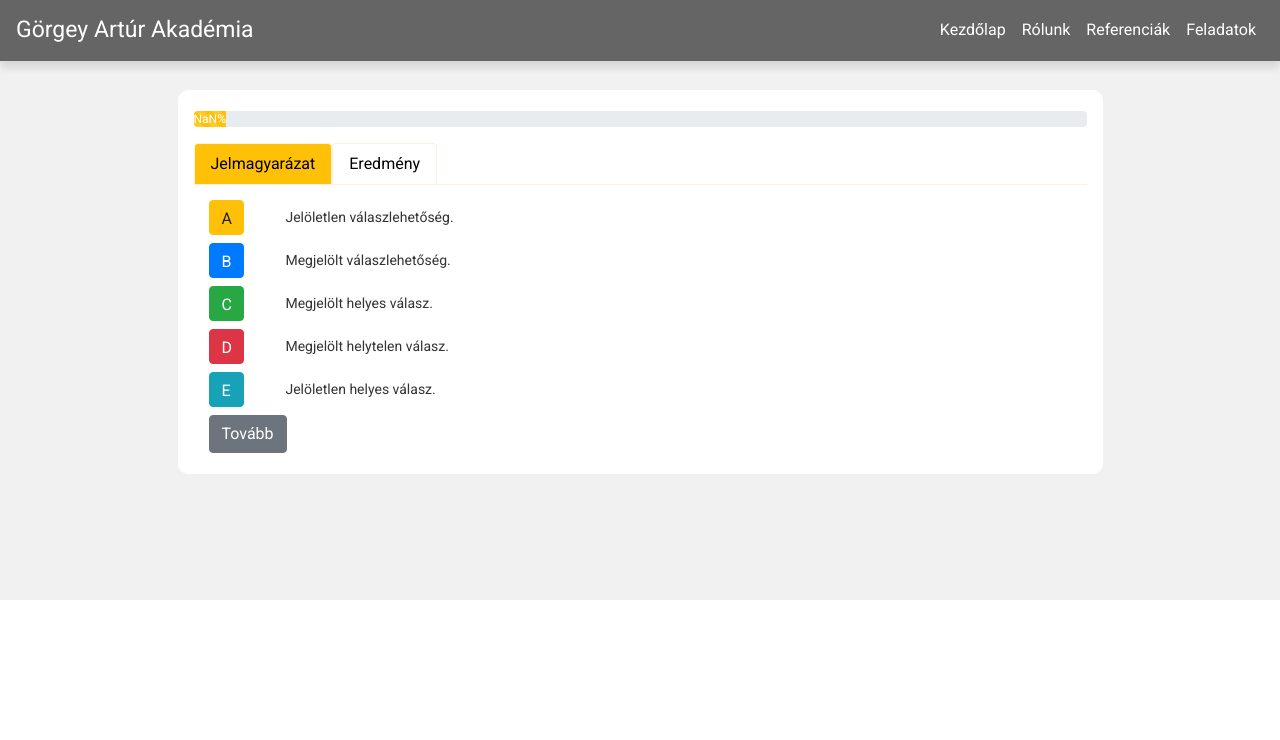
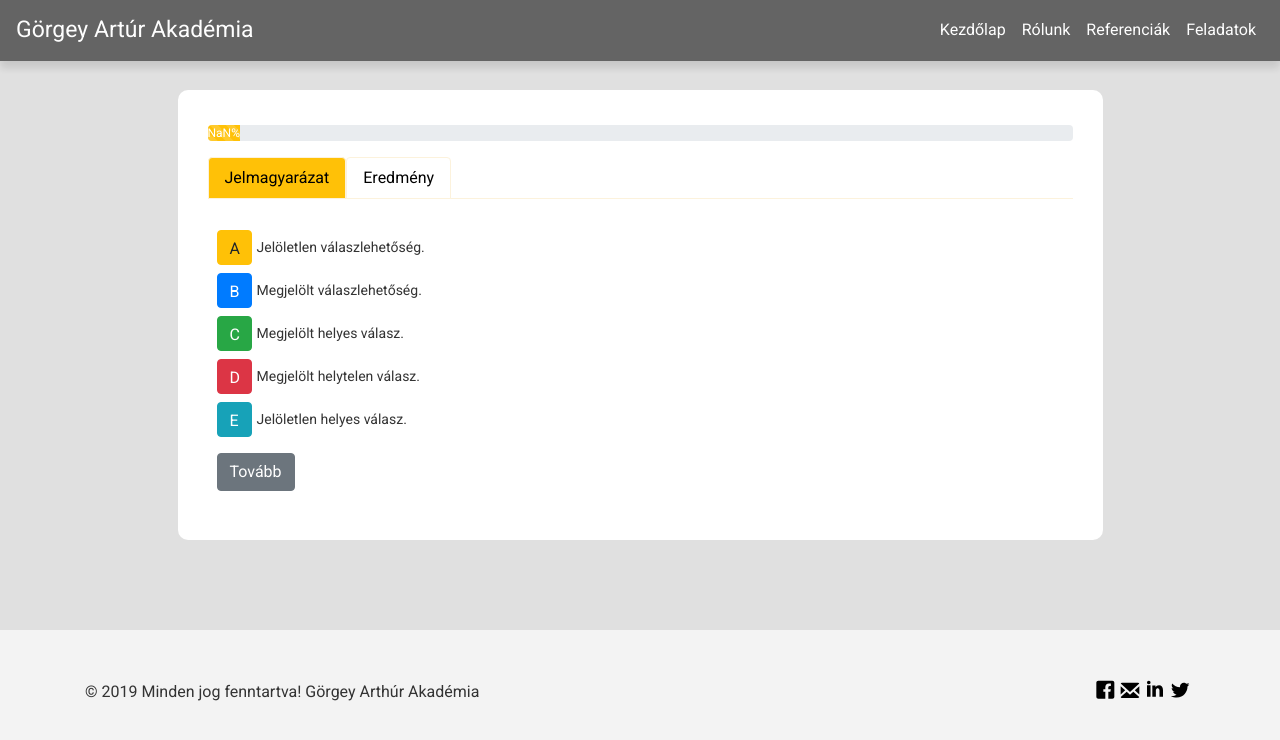
Before and after one commit to SandorNagy/gorgey, a React (Create React App) app: page /1 in a window 1280 px wide. Both pictures are taken after a click on the link "Jelmagyarázat". Shown: the top 740 px of the page. Built offline with nearby package versions, Linux system fonts and the light colour scheme.

Commit message:
design change

```diff
--- a/src/AnswerComplete.js
+++ b/src/AnswerComplete.js
@@ -19,9 +19,7 @@ class AnswerMultiple extends Component {
 
     createMarkForAnswer(index) {
         return (
-            <div className='col-sx-2 v-center'>
-                <Button className='answer-button' color='secondary'>{this.createLabel(index)}</Button>
-            </div>
+            <Button className='answer-button' color='secondary'>{this.createLabel(index)}</Button>
         );
     }
 
@@ -66,13 +64,13 @@ class AnswerMultiple extends Component {
         const inputSetting = this.setInput(answer, validated);
         return (
             <div>
-                <label className='mr-1'>
+                <label className='mr-1 font-14'>
                     {splittedName[0]}
                 </label>
                 <div className='inline-block mr-1'>
                     <input {...inputSetting.disabled} type='text' className={inputSetting.class} value={inputSetting.value} onChange={this.answerInputOnChange} />
                 </div>
-                <label>
+                <label className='font-14'>
                     {splittedName[1]}
                 </label>
             </div>
@@ -82,8 +80,8 @@ class AnswerMultiple extends Component {
     render() {
         return (
             <div className='question-answer row'>
-                {this.createMarkForAnswer(this.props.index)}
-                <div className='col-sx-10 font-14 v-center pl-0'>
+                <div className='v-center'>
+                    {this.createMarkForAnswer(this.props.index)}
                     {this.createInputForAnswer(this.props.answer, this.props.validated)}
                 </div>
             </div>
--- a/src/AnswerMultiple.js
+++ b/src/AnswerMultiple.js
@@ -26,9 +26,8 @@ class AnswerMultiple extends Component {
         }
     }
 
-    setAnswerStat(marked, answer)
-    {
-        if(marked) {
+    setAnswerStat(marked, answer) {
+        if (marked) {
             this.props.handleAnswerStat(
                 answer.valid ? 1 : 0,
                 answer.valid ? 0 : 1
@@ -45,9 +44,7 @@ class AnswerMultiple extends Component {
     createInputForAnswer(answer, index, validated, marked) {
         const buttonClass = setButtonClass(answer.valid, validated, marked);
         return (
-            <div className='col-sx-2 v-center'>
-                <Button className='answer-button' color={buttonClass} onClick={this.handleOnClick}>{this.createLabel(index)}</Button>
-            </div>
+            <Button className='answer-button' color={buttonClass} onClick={this.handleOnClick}>{this.createLabel(index)}</Button>
         );
     }
 
@@ -55,8 +52,10 @@ class AnswerMultiple extends Component {
 
         return (
             <div className='question-answer row'>
-                {this.createInputForAnswer(this.props.answer, this.props.index, this.props.validated, this.state.marked)}
-                <div className='col-sx-10 font-14 v-center pl-0'><span>{this.props.answer.name}</span></div>
+                <div className='v-center'>
+                    {this.createInputForAnswer(this.props.answer, this.props.index, this.props.validated, this.state.marked)}
+                    <span className='font-14'>{this.props.answer.name}</span>
+                </div>
             </div>
         );
     }
--- a/src/App.js
+++ b/src/App.js
@@ -2,6 +2,7 @@ import React, { Component } from 'react';
 import './App.css';
 import Header from './Header';
 import Main from './Main';
+import Footer from './Footer';
 
 class App extends Component {
   constructor(props) {
@@ -25,6 +26,7 @@ class App extends Component {
       <React.Fragment>
         <Header handleScrollLinkClick={this.handleScrollLinkClick} />
         <Main scrollLinkClicked={this.state.scrollLinkClicked} />
+        <Footer />
       </React.Fragment>
     );
   }
--- /dev/null
+++ b/src/Footer.js
@@ -0,0 +1,21 @@
+import React from 'react'
+
+const Footer = () => (
+    <section className="section-footer">
+        <div className="container">
+            <div className='row'>
+                <div className='col-md-6'>
+                    © 2019 Minden jog fenntartva! Görgey Arthúr Akadémia
+                            </div>
+                <div className='col-md-6'>
+                    <img className='svg-icon' src={require('./images/twitter.svg')} width='20' alt="Twitter" />
+                    <img className='svg-icon' src={require('./images/linkedin.svg')} width='20' alt="Linkedin" />
+                    <img className='svg-icon' src={require('./images/mail.svg')} width='20' alt="Mail" />
+                    <img className='svg-icon' src={require('./images/facebook.svg')} width='20' alt="Facebook" />
+                </div>
+            </div>
+        </div>
+    </section>
+)
+
+export default Footer
--- a/src/Home.js
+++ b/src/Home.js
@@ -148,21 +148,6 @@ class Home extends Component {
                         <Topics />
                     </div>
                 </section>
-                <section className="section-footer">
-                    <div className="container">
-                        <div className='row'>
-                            <div className='col-md-6'>
-                                © 2019 Minden jog fenntartva! Görgey Arthúr Akadémia
-                            </div>
-                            <div className='col-md-6'>
-                                <img className='svg-icon' src={require('./images/twitter.svg')} width='20' alt="Twitter" />
-                                <img className='svg-icon' src={require('./images/linkedin.svg')} width='20' alt="Linkedin" />
-                                <img className='svg-icon' src={require('./images/mail.svg')} width='20' alt="Mail" />
-                                <img className='svg-icon' src={require('./images/facebook.svg')} width='20' alt="Facebook" />
-                            </div>
-                        </div>
-                    </div>
-                </section>
             </React.Fragment>
         );
     }
--- a/src/Question.js
+++ b/src/Question.js
@@ -74,11 +74,11 @@ class Question extends Component {
     render() {
         return (
             <div key={this.props.questionId}>
-                <div className='row mb-2'>
-                    <div className='question-name col-md-10'>
+                <div className='row mb-2 v-center'>
+                    <div className='question-name col-sm-10'>
                         {this.props.question.name}
                     </div>
-                    <div className='countdown col-md-2'>
+                    <div className='countdown col-sm-2'>
                         {this.props.clockStart ?
                             <ReactCountdownClock seconds={60}
                                 color={this.state.countDownEnd ? '#dc3545' : '#0069d9'}
@@ -97,8 +97,8 @@ class Question extends Component {
                 </div>
                 {
                     this.state.validated ?
-                        <Button color="secondary" onClick={this.handleTabChange}>Tovább</Button> :
-                        <Button color="secondary" onClick={this.handleValidation}>Ellenőrzés</Button>
+                        <Button color="secondary mt-3" onClick={this.handleTabChange}>Tovább</Button> :
+                        <Button color="secondary mt-3" onClick={this.handleValidation}>Ellenőrzés</Button>
                 }
             </div>
         );
--- a/src/Questions.js
+++ b/src/Questions.js
@@ -96,48 +96,50 @@ class Questions extends Component {
         questions.push(
             <TabPane tabId={'-1'}>
                 <Row>
-                    <Col sm="12" className='question-content'>
-                        <div className='row mb-2'>
-                            <div className='col-sm-1'>
+                    <Col sm="12" className='question-content ml-4'>
+                        <div className='row mb-2 mt-3'>
+                            <div>
                                 <Button className='answer-button' color='warning'>A</Button>
                             </div>
-                            <div className='col-sm-11 font-14 v-center'>
+                            <div className='font-14 v-center'>
                                 Jelöletlen válaszlehetőség.
                             </div>
                         </div>
                         <div className='row mb-2'>
-                            <div className='col-sm-1'>
+                            <div>
                                 <Button className='answer-button' color='primary'>B</Button>
                             </div>
-                            <div className='col-sm-11 font-14 v-center'>
+                            <div className='font-14 v-center'>
                                 Megjelölt válaszlehetőség.
                             </div>
                         </div>
                         <div className='row mb-2'>
-                            <div className='col-sm-1'>
+                            <div>
                                 <Button className='answer-button' color='success'>C</Button>
                             </div>
-                            <div className='col-sm-11 font-14 v-center'>
+                            <div className='font-14 v-center'>
                                 Megjelölt helyes válasz.
                             </div>
                         </div>
                         <div className='row mb-2'>
-                            <div className='col-sm-1'>
+                            <div>
                                 <Button className='answer-button' color='danger'>D</Button>
                             </div>
-                            <div className='col-sm-11 font-14 v-center'>
+                            <div className='font-14 v-center'>
                                 Megjelölt helytelen válasz.
                             </div>
                         </div>
                         <div className='row mb-2'>
-                            <div className='col-sm-1'>
+                            <div>
                                 <Button className='answer-button' color='info'>E</Button>
                             </div>
-                            <div className='col-sm-11 font-14 v-center'>
+                            <div className='font-14 v-center'>
                                 Jelöletlen helyes válasz.
                             </div>
                         </div>
-                        <Button color="secondary" onClick={() => { this.changeToggle(0); }}>Tovább</Button>
+                        <div className='row mb-2 mt-3'>
+                            <Button color="secondary" onClick={() => { this.changeToggle(0); }}>Tovább</Button>
+                        </div>
                     </Col>
                 </Row>
             </TabPane>
--- a/src/index.css
+++ b/src/index.css
@@ -1,9 +1,10 @@
-body {
+html, body {
   margin: 0;
   padding: 0;
   font-family: 'Roboto', sans-serif !important;
   -webkit-font-smoothing: antialiased;
   -moz-osx-font-smoothing: grayscale;
+  min-height: 100% !important;
 }
 
 code {
@@ -150,9 +151,10 @@ header {
 
 .questions-tab {
   background-color: #fff;
-  border: 1px solid #fff;
+  border: 15px solid #fff;
   border-radius: 10px;
   padding: 20px;
+  min-height: 450px;
 }
 
 .questions-tab .nav-link {
@@ -163,7 +165,7 @@ header {
 .answer-button {
   width: 35px;
   height: 35px;
-  margin-right: 10px;
+  margin-right: 5px;
 }
 
 .menu-link {
@@ -227,7 +229,7 @@ header {
 }
 
 .question-name {
-  font-weight: 700;
+  font-weight: 500;
 }
 
 .question-answer {
@@ -254,7 +256,7 @@ header {
 .section-questions {
   padding-top: 90px;
   padding-bottom: 90px;
-  background-color: #f1f1f1;
+  background-color:#E0E0E0;
   min-height: 600px;
   color: #333 !important;
 }
```
Also changed, not shown: src/AnswerTrueOrFalse.js (+11 -10 lines), src/Main.js (line endings or trailing spaces).
